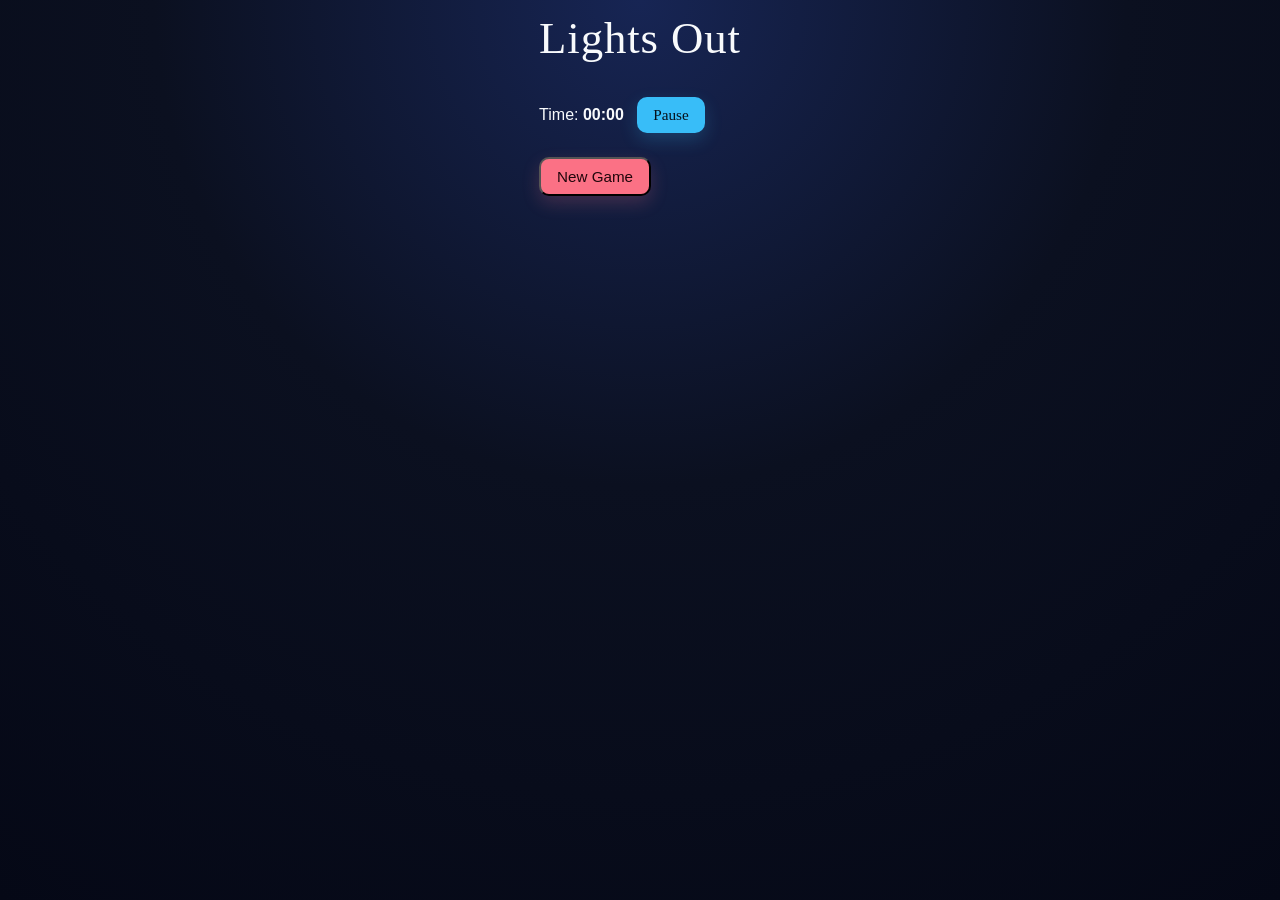
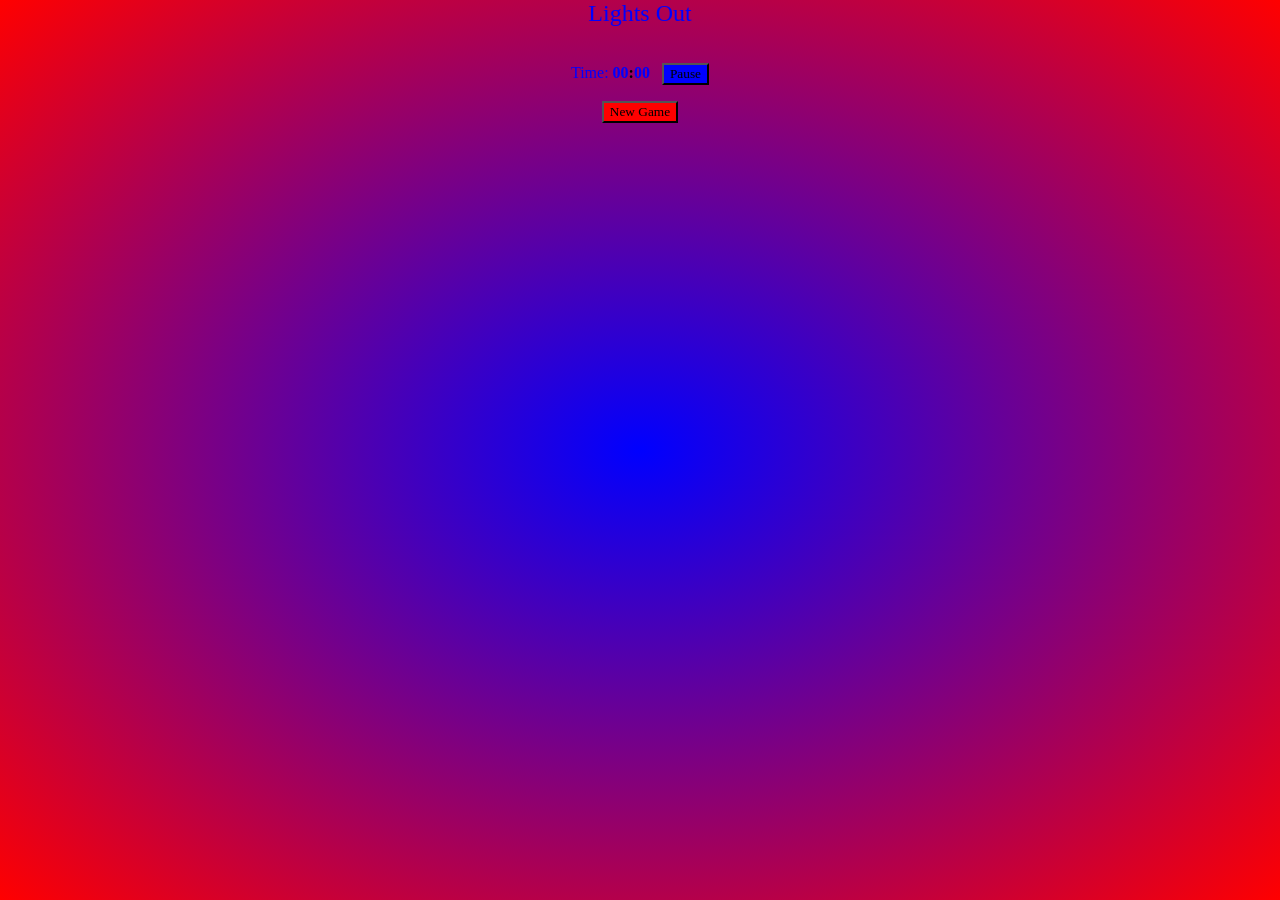

Revert index.css redesign

--- a/index.css
+++ b/index.css
@@ -1,168 +1,38 @@
-:root {
-  --blue: #38bdf8;
-  --blue-dark: #0284c7;
-  --red: #fb7185;
-  --red-dark: #e11d48;
-  --ink: #f8fafc;
-  --muted: #a8b3cf;
-  --panel: #11182e;
-  --tile-size: 48px;
-}
-
-* {
-  box-sizing: border-box;
-}
-
-html,
-body {
-  min-height: 100%;
-}
-
-body {
-  margin: 0;
-  padding: 16px;
-  display: grid;
-  place-items: center;
-  background:
-    radial-gradient(circle at top, #172554 0, #0b1020 44%, #050816 100%);
-  color: var(--ink);
-  font-family: Arial, sans-serif;
-}
-
-.game-card {
-  width: min(100%, 400px);
-  padding: 22px 18px;
-  text-align: center;
-  background: linear-gradient(145deg, rgba(19, 27, 52, 0.98), rgba(8, 12, 27, 0.98));
-  border: 1px solid rgba(56, 189, 248, 0.28);
-  border-radius: 20px;
-  box-shadow:
-    0 22px 60px rgba(0, 0, 0, 0.45),
-    0 0 28px rgba(56, 189, 248, 0.08);
-}
-
-#title {
-  margin: 0;
-  color: var(--ink);
-  font-family: "Limelight", cursive;
-  font-size: clamp(2rem, 9vw, 2.8rem);
-  line-height: 1;
-  letter-spacing: 0.02em;
-}
-
-.goal {
-  min-height: 1.6em;
-  margin: 12px 0 18px;
-  color: var(--muted);
-  font-size: 1.05rem;
-}
-
-.goal strong {
-  color: var(--blue);
-  letter-spacing: 0.06em;
-}
-
-.status-bar {
-  width: min(100%, 300px);
-  margin: 0 auto 18px;
-  display: flex;
-  align-items: center;
-  justify-content: space-between;
-  gap: 14px;
-}
-
-.timer {
-  display: flex;
-  align-items: baseline;
-  gap: 8px;
-  color: var(--muted);
-}
-
-.timer strong {
-  color: var(--blue);
-  font-size: 1.25rem;
-  font-variant-numeric: tabular-nums;
-}
-
-button {
-  border: 0;
-  font-family: "Permanent Marker", cursive;
-  cursor: pointer;
-  transition: transform 120ms ease, filter 120ms ease, box-shadow 120ms ease;
-}
-
-button:hover {
-  filter: brightness(1.08);
-  transform: translateY(-1px);
-}
-
-button:focus-visible {
-  outline: 3px solid #fff;
-  outline-offset: 3px;
-}
-
-#button1,
-#button2 {
-  padding: 9px 16px;
-  border-radius: 10px;
-  color: #06101a;
-  background: var(--blue);
-  box-shadow: 0 7px 18px rgba(56, 189, 248, 0.2);
-  font-size: 0.95rem;
-}
-
-.board {
-  margin: 0 auto 18px;
-  line-height: 0;
-  white-space: nowrap;
-}
-
 .but {
-  width: var(--tile-size);
-  height: var(--tile-size);
-  margin: 2px;
-  padding: 0;
-  color: transparent !important;
-  border: 1px solid rgba(255, 255, 255, 0.3);
-  border-radius: 8px;
-  box-shadow:
-    inset 0 1px 0 rgba(255, 255, 255, 0.34),
-    0 4px 10px rgba(0, 0, 0, 0.28);
+    height:30px;width:30px;
+}
+div  {
+        /* https://www.w3schools.com/css/css3_gradients.asp */
+        background-image: radial-gradient(blue,red);  
+
+            position:fixed;
+            top:0;
+            bottom:0;
+            left:0;
+            right:0;
+
+            text-align: center;
+}
+#title {
+    font-size: 24px;
+    color: blue;
+    font-family: 'Limelight', cursive;
+}
+p, label {
+    font-size: 16px;
+    font-family: 'Abril Fatface', cursive;
+}
+button, input {
+    font: 14px;
+    font-family: 'Permanent Marker', cursive;
 }
 
-.but:active {
-  transform: scale(0.94);
+#time, #minutes, #seconds {
+    color: blue;
 }
-
-.stats {
-  min-height: 26px;
-  color: var(--muted);
-  font-size: 0.82rem;
-  line-height: 1.4;
+#button1{
+    background-color: blue;
 }
-
-.stats p {
-  margin: 4px 0;
-}
-
-#button2 {
-  margin-top: 8px;
-  color: #21060b;
-  background: var(--red);
-  box-shadow: 0 7px 18px rgba(251, 113, 133, 0.2);
-}
-
-@media (max-width: 360px) {
-  body {
-    padding: 8px;
-  }
-
-  .game-card {
-    padding: 18px 10px;
-    border-radius: 15px;
-  }
-
-  .status-bar {
-    width: 94%;
-  }
+#button2{
+    background-color: red;
 }
